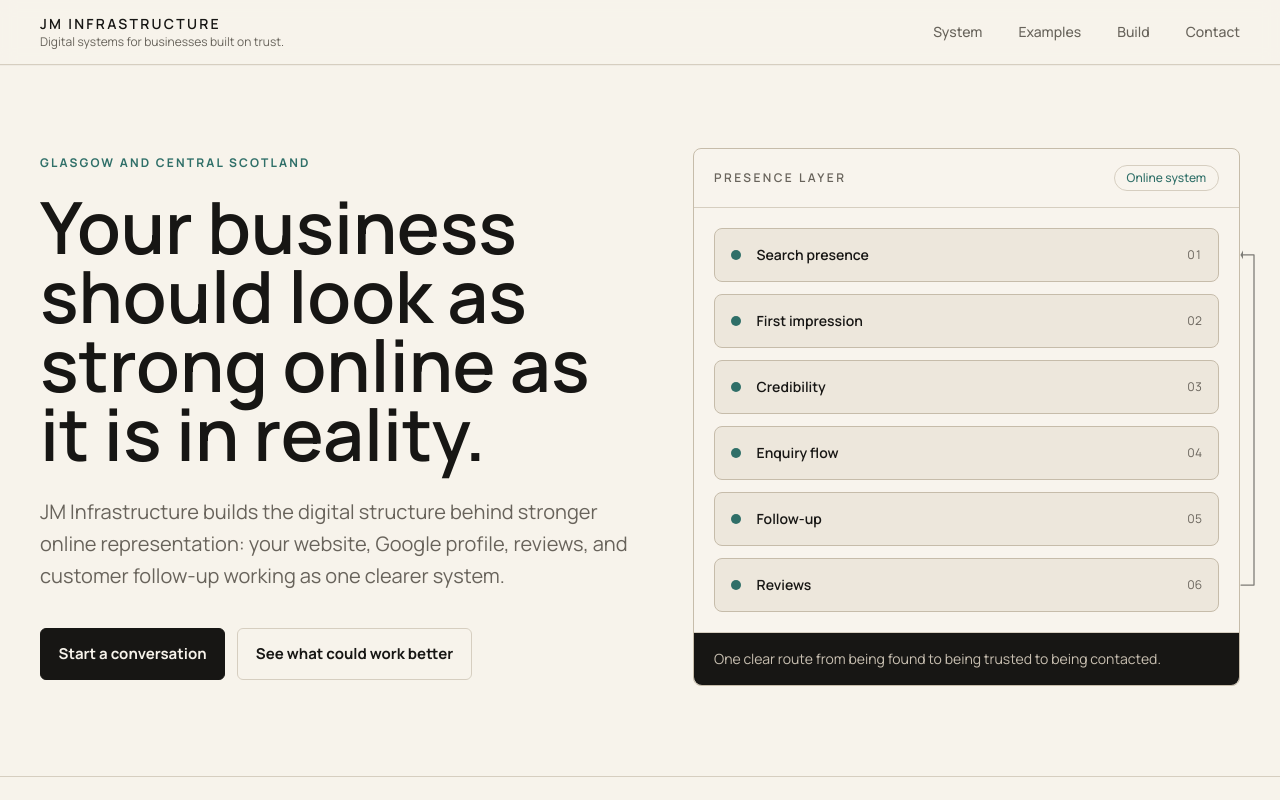
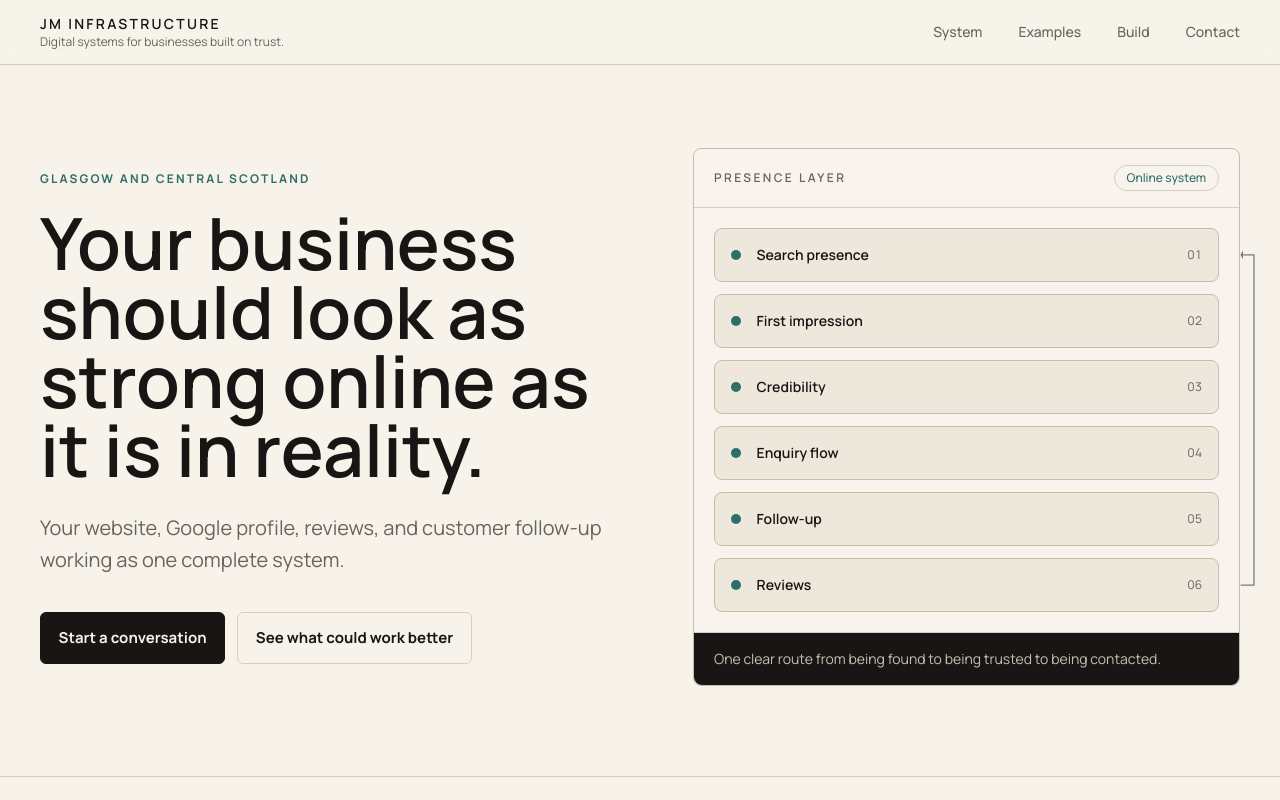
Before and after one commit to Joe002mx/JMINFRASTRUCTURE, a Next.js app: page / in a window 1280 px wide. Shown: the top 800 px of the page. Built offline with nearby package versions, Linux system fonts and the light colour scheme.

Commit message:
Hero Copy

```diff
--- a/app/page.tsx
+++ b/app/page.tsx
@@ -115,9 +115,8 @@ function HeroSection() {
             Your business should look as strong online as it is in reality.
           </h1>
           <p className="mt-7 max-w-2xl text-lg leading-8 text-[color:var(--muted)] sm:text-xl">
-            JM Infrastructure builds the digital structure behind stronger
-            online representation: your website, Google profile, reviews, and
-            customer follow-up working as one clearer system.
+            Your website, Google profile, reviews, and customer follow-up
+            working as one complete system.
           </p>
           <div className="mt-9 flex flex-col gap-3 sm:flex-row">
             <a className="button-primary" href="#contact">
```
